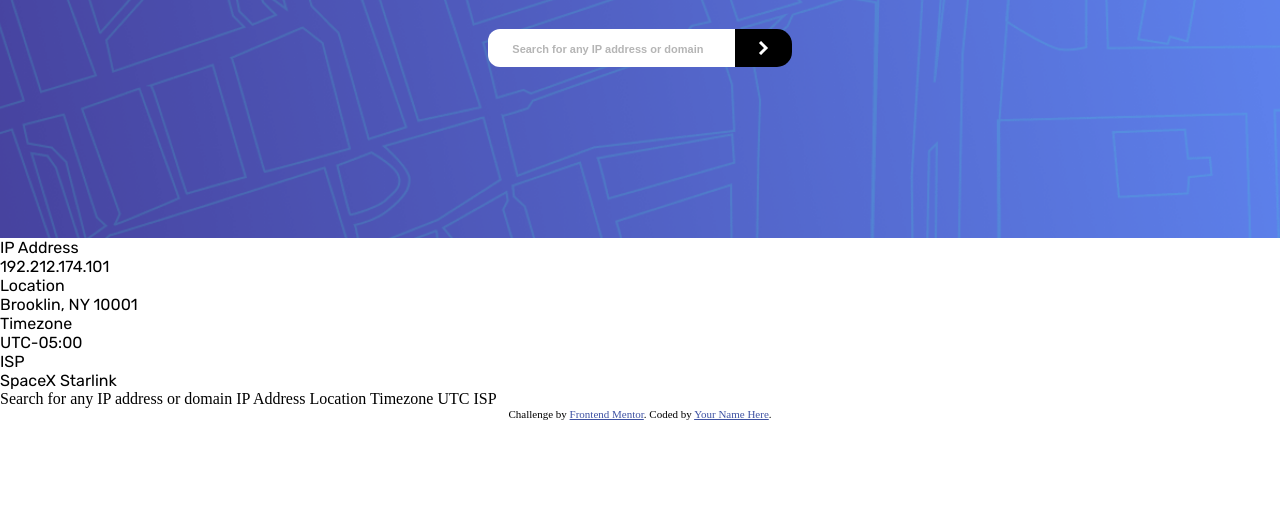
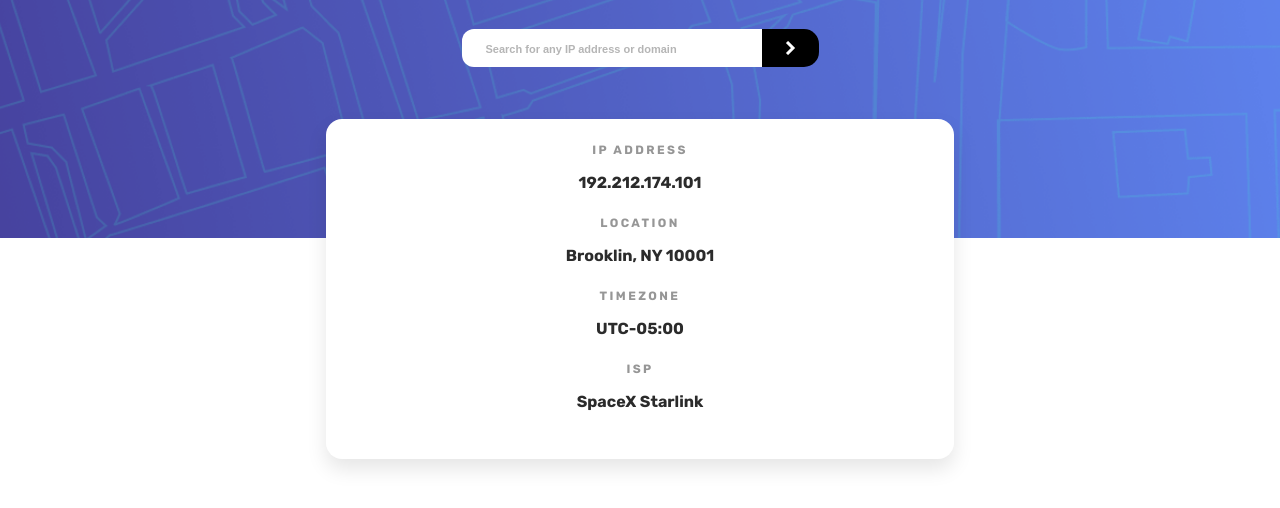
Before and after one commit to cyeguez/IP-Address-Tracker, a plain HTML site: page index.html in a window 1280 px wide. Shown: the part 62-570 px from the top of the page. Drawn offline with Linux system fonts and the light colour scheme.

Commit message:
Definir estilos a la barra de resultados

```diff
--- a/index.html
+++ b/index.html
@@ -65,15 +65,12 @@
       <div class="aside"></div>
     </div>
 
-    Search for any IP address or domain IP Address Location Timezone UTC
-    <!-- add offset value dynamically using the API -->
-    ISP
 
-    <div class="attribution">
+    <!-- <div class="attribution">
       Challenge by
       <a href="https://www.frontendmentor.io?ref=challenge" target="_blank"
         >Frontend Mentor</a
-      >. Coded by <a href="#">Your Name Here</a>.
+      >. Coded by <a href="#">Your Name Here</a>. -->
     </div>
   </body>
 </html>
--- a/style.css
+++ b/style.css
@@ -21,6 +21,7 @@
     background-repeat: no-repeat;
     background-size: cover;
     background-position: center;
+    position: relative;
 
     .title {
       text-align: center;
@@ -36,7 +37,7 @@
       justify-content: center;
 
       .search {
-        width: clamp(240px, 20%, 300px);
+        width: clamp(200px, 80%, 300px);
         height: 58px;
         padding-left: 1.5rem;
         border-radius: 12px 0 0 12px;
@@ -71,6 +72,42 @@
     }
   }
 
+  main {
+
+    .info {
+      width: clamp(calc(100% - 3rem), 20%, 628px);
+      max-width: 628px;
+      padding-block: 1.5rem ;
+      display: flex;
+      flex-direction: column;
+      justify-content: center;
+      align-items: center;
+      box-shadow: 0px 10px 20px rgba(0, 0, 0, 0.1);
+      background-color: var(--White);
+      border-radius: 16px;
+      text-align: center;
+      position: absolute;
+      left: 50%;
+      transform: translate(-50%, -35%);
+
+      .category {
+        text-transform: uppercase;
+        color: var(--Dark-Gray);
+        font-size: 0.75rem;
+        font-weight: bold;
+        margin-bottom: 1rem;
+        letter-spacing: 0.2em;
+      }
+
+      .detail {
+        margin-bottom: 1.5rem;
+        color: var(--Very-Dark-Gray);
+        font-size: 1rem;
+        font-weight: bold;
+      }
+    }
+  }
+
   @media screen and (min-width: 768px) {
     .header {
       background-image: url("./images/pattern-bg-desktop.png");
@@ -84,7 +121,6 @@
         .search::placeholder {
           font-size: 11px;
           line-height: 18px;
-
         }
       }
     }
```
